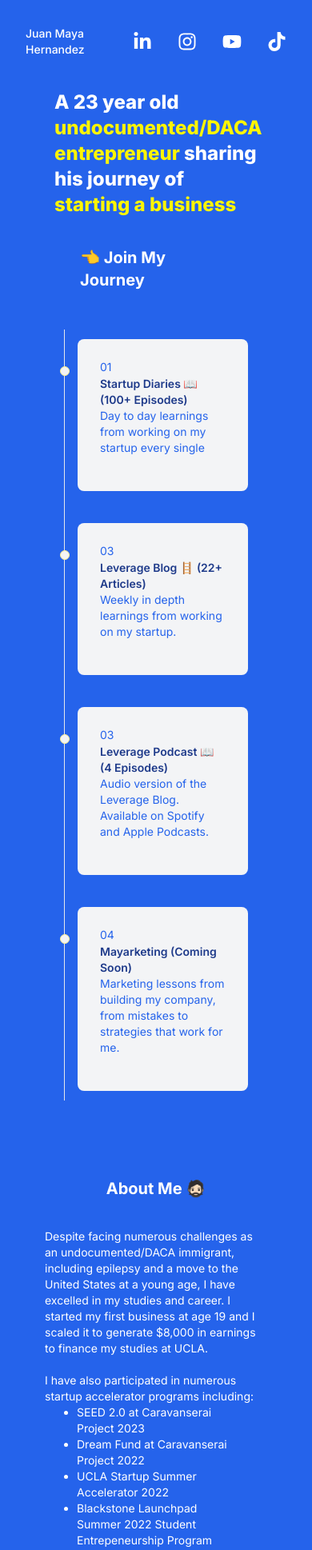
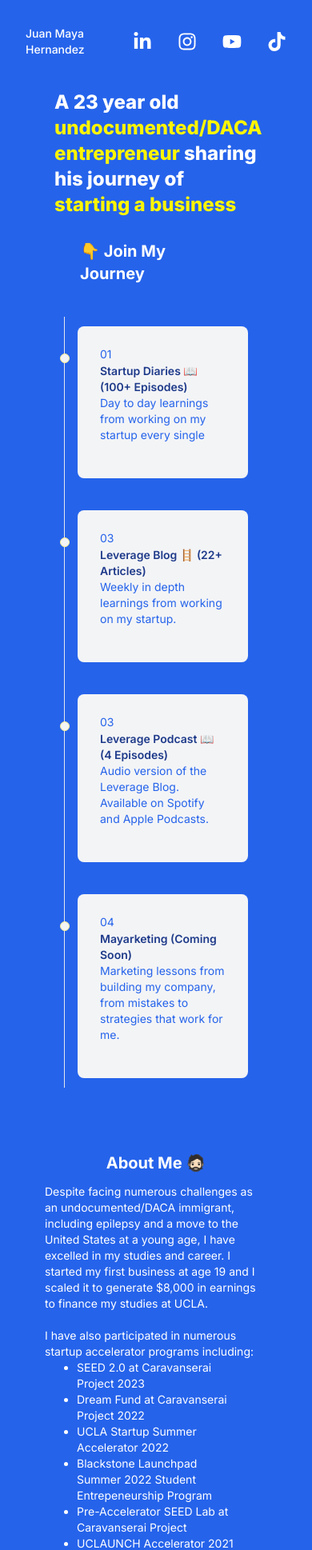
Before and after one commit to giomhern/jmh, a Next.js app: page / in a window 390 px wide. Shown: the top 1938 px of the page at 80% size. Built offline with nearby package versions, Linux system fonts and the light colour scheme.

Commit message:
Conditional rendering and some aesthetic changes

```diff
--- a/app/page.tsx
+++ b/app/page.tsx
@@ -33,13 +33,13 @@ const bizSection = <div className='md:grid md:grid-cols-2 flex flex-col-reverse
             <p className="font-normal md:text-md text-sm">Launch of the service side and launch of entrepreneurship course on August 13.</p>
         </li>
     </ol>
-    <h2 className='py-2 md:py-10 md:px-20 px-5 md:whitespace-normal capitalize font-bold text-xl md:text-4xl whitespace-nowrap'>My Business Journey</h2>
+    <h2 className='md:py-10 md:px-20 px-5 md:whitespace-normal capitalize font-bold text-xl md:text-4xl whitespace-nowrap'>My Business Journey</h2>
 </div>;
 
 
-const about = <div className='md:grid md:grid-cols-2 flex flex-col justify-center items-center p-7 md:px-20'>
-    <h2 className='flex items-center py-2 md:py-10 capitalize font-bold text-xl md:text-4xl'>About Me 🧔🏻</h2>
-    <div className='p-7 md:text-lg text-sm'>
+const about = <div className='md:grid md:grid-cols-2 flex flex-col justify-center items-center py-5 px-7 md:px-20'>
+    <h2 className='flex items-center md:py-10 capitalize font-bold text-xl md:text-4xl'>About Me 🧔🏻</h2>
+    <div className='px-7 py-3 md:text-lg text-sm'>
         <p className='pb-5'>Despite facing numerous challenges as an undocumented/DACA immigrant, including epilepsy and a move to the United States at a young age, I have excelled in my studies and career. I started my first business at age 19 and I scaled it to generate $8,000 in earnings to finance my studies at UCLA.</p>
         <p>I have also participated in numerous startup accelerator programs including:</p>
         <ul className='text-white list-disc px-10 pb-5'>
@@ -117,7 +117,12 @@ export default function Home() {
                     <p className="mb-4 font-normal md:text-md text-sm">Marketing lessons from building my company, from mistakes to strategies that work for me.</p>
                 </li>
             </ol>
-            <h2 className='py-2 md:py-10 md:px-20 px-5 capitalize font-bold text-xl md:text-6xl'>👈 Join My Journey</h2>
+            <h2 className='md:py-10 md:px-20 px-5 capitalize font-bold text-xl md:text-6xl'>
+                <span className="md:inline hidden">👈 </span>
+                <span className="md:hidden inline">👇 </span>
+                Join My Journey
+            </h2>
+
 
         </div>
         {about}
```
